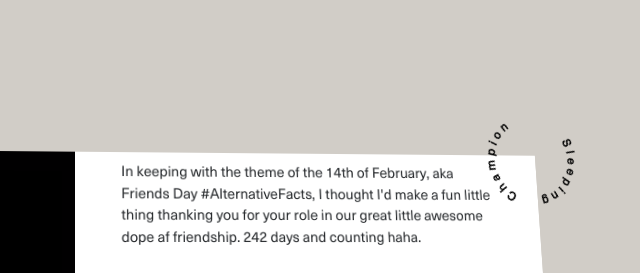
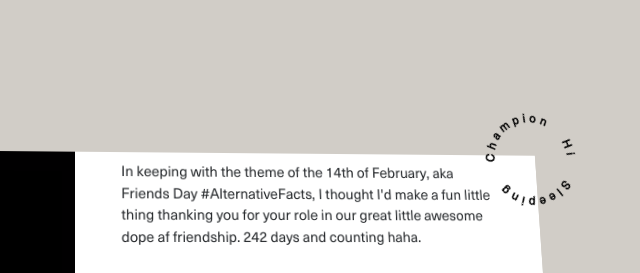
Before and after one commit to TosinAF/tosinaf.github.io, a plain HTML site: page but/why/are/you/so/awesome/though.htm in a window 1280 px wide. Shown: the top 273 px of the page, 565-1205 px from the left. Drawn offline with Linux system fonts and the light colour scheme; no server answers; grey boxes are pictures that could not be loaded.

Commit message:
vd: more stuff

```diff
--- a/but/why/are/you/so/awesome/though.htm
+++ b/but/why/are/you/so/awesome/though.htm
@@ -103,7 +103,7 @@
           </defs>
           <text font-family="inherit" font-weight="700" font-size="13" letter-spacing=".3em" text-align="justify" text-anchor="start" word-spacing="1.25em">
             <textpath class="j1" xlink:href="#text-path">
-              Sleeping Champion
+              Hi Sleeping Champion
             </textpath>
           </text>
         </svg>
```
